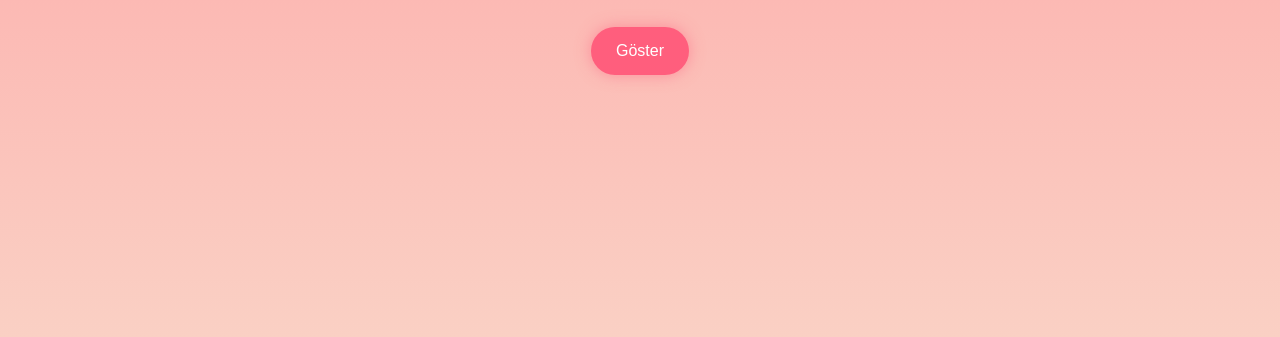
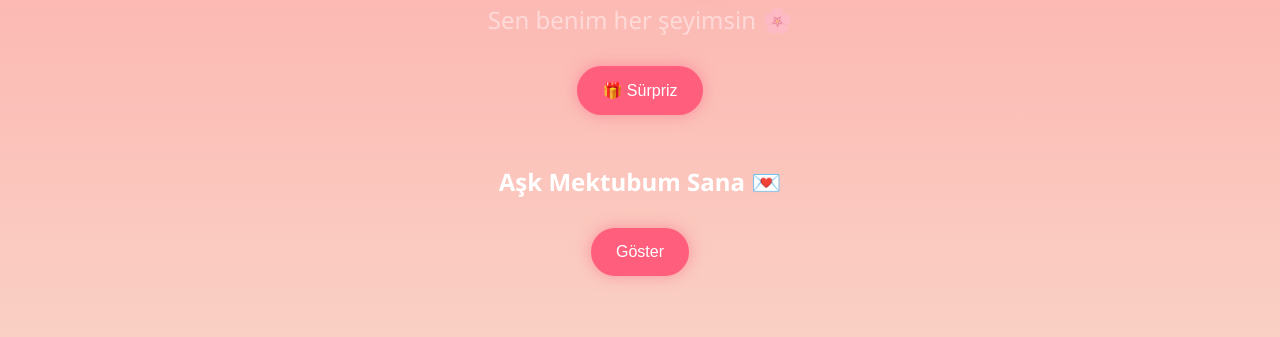
Before and after one commit to Almanist/busemicinnn, a plain HTML site: page index.html in a window 1280 px wide. Shown: the part 463-800 px from the top of the page. Drawn offline with Linux system fonts and the light colour scheme.

Commit message:
Update style.css

```diff
--- a/style.css
+++ b/style.css
@@ -220,3 +220,31 @@
       transform: translateY(0);
     }
   }
+  /* Body ve HTML elementlerini tam yüksekliğe ayarla */
+html, body {
+  height: 100%; /* Sayfa yüksekliğini %100 yapıyoruz */
+  margin: 0;
+  padding: 0;
+  overflow-x: hidden; /* Yalnızca dikey kaydırma olmalı, yatay kaydırma engelleniyor */
+}
+
+/* Container'a yeterli yükseklik ekleyelim */
+.container {
+  min-height: 100vh; /* Sayfa en az ekran boyutunda olsun */
+  display: flex;
+  flex-direction: column;
+  justify-content: center;
+  align-items: center;
+  padding: 20px;
+}
+
+/* Kalp ve animasyonlar için belirli bir yüksekliğe izin ver */
+#heartsContainer {
+  position: absolute;
+  top: 0;
+  left: 0;
+  width: 100%;
+  height: 100%;
+  pointer-events: none; /* Kalplerin sayfa ile etkileşime girmesini engeller */
+  overflow: hidden; /* Kalp animasyonlarının taşmasını engeller */
+}
```
